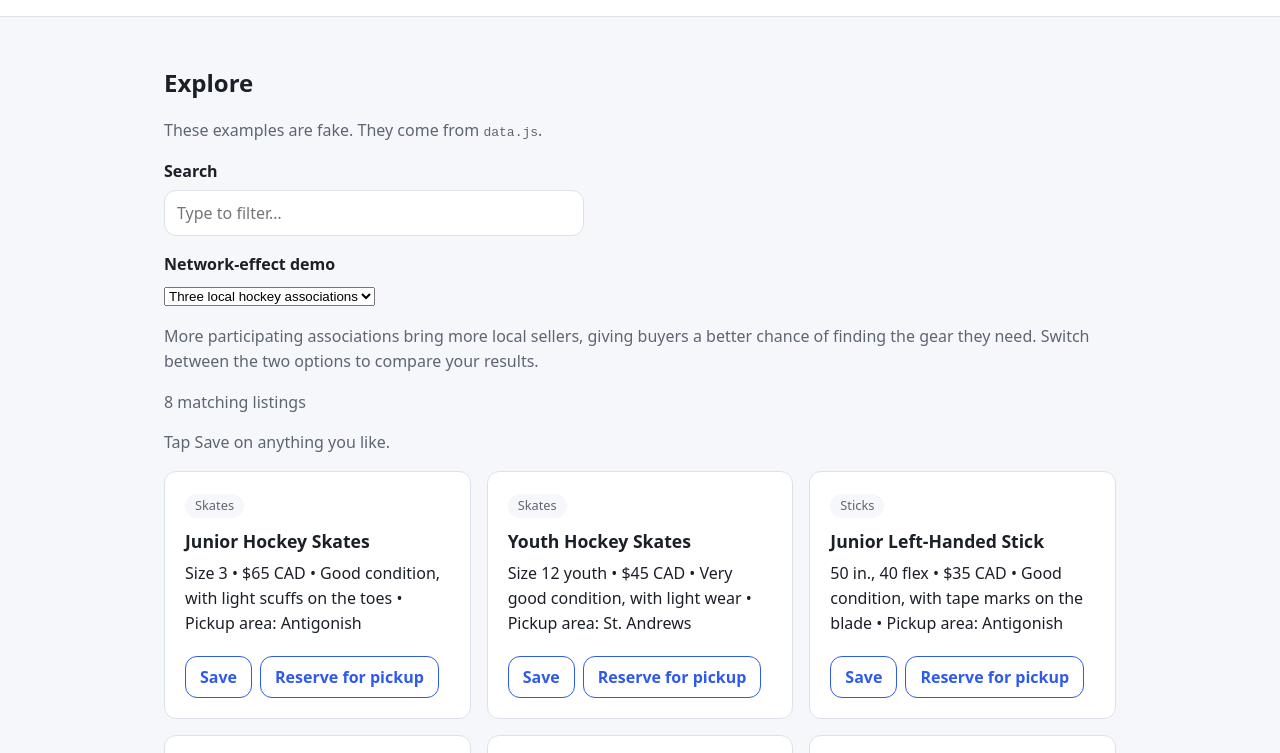
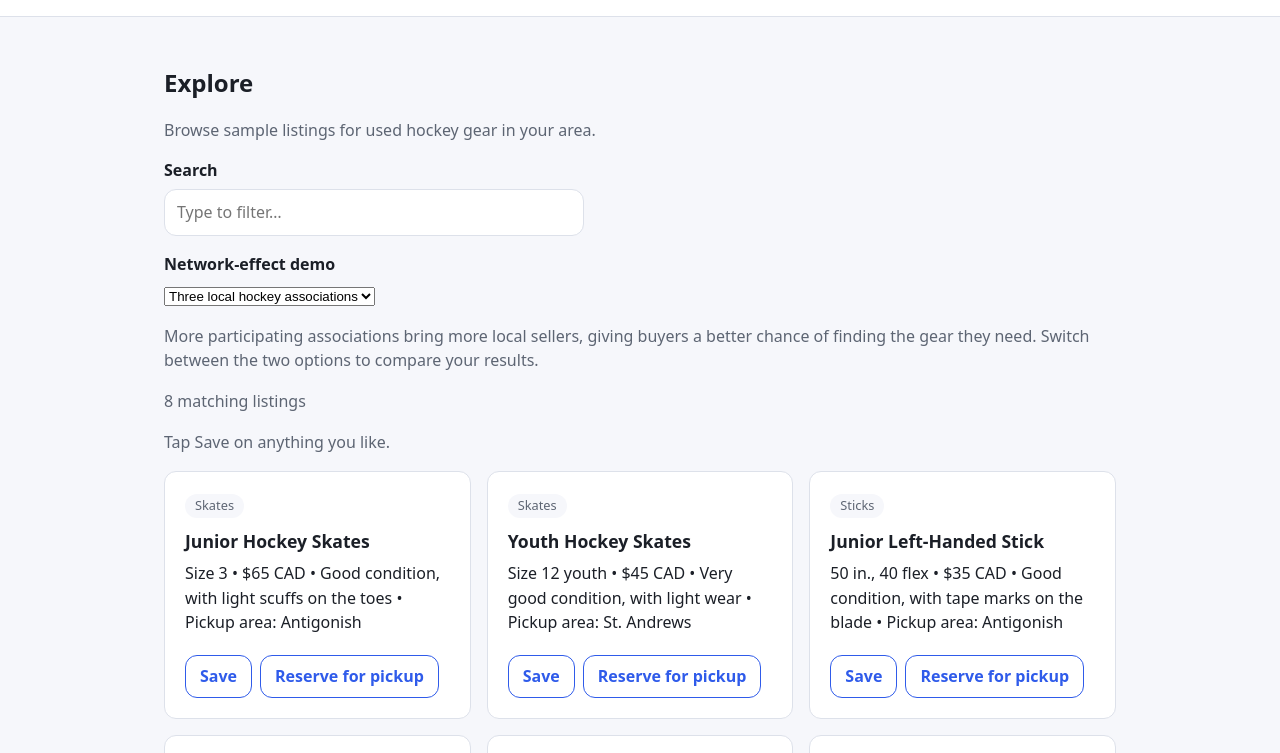
Before and after one commit to AndreRovers/hockey-gear-near-you, a plain HTML site: page index.html in a window 1280 px wide. Both pictures are taken after a click on the link "Browse used gear.". Shown: the part 47-800 px from the top of the page. Drawn offline with Linux system fonts and the light colour scheme.

Commit message:
Update explore page introduction

```diff
--- a/index.html
+++ b/index.html
@@ -60,7 +60,7 @@
          ======================================================= -->
     <section id="explore" data-view hidden>
       <h1>Explore</h1>
-      <p class="muted">These examples are fake. They come from <code>data.js</code>.</p>
+      <p class="muted">Browse sample listings for used hockey gear in your area.</p>
 
       <label class="search">
         <span>Search</span>
```
